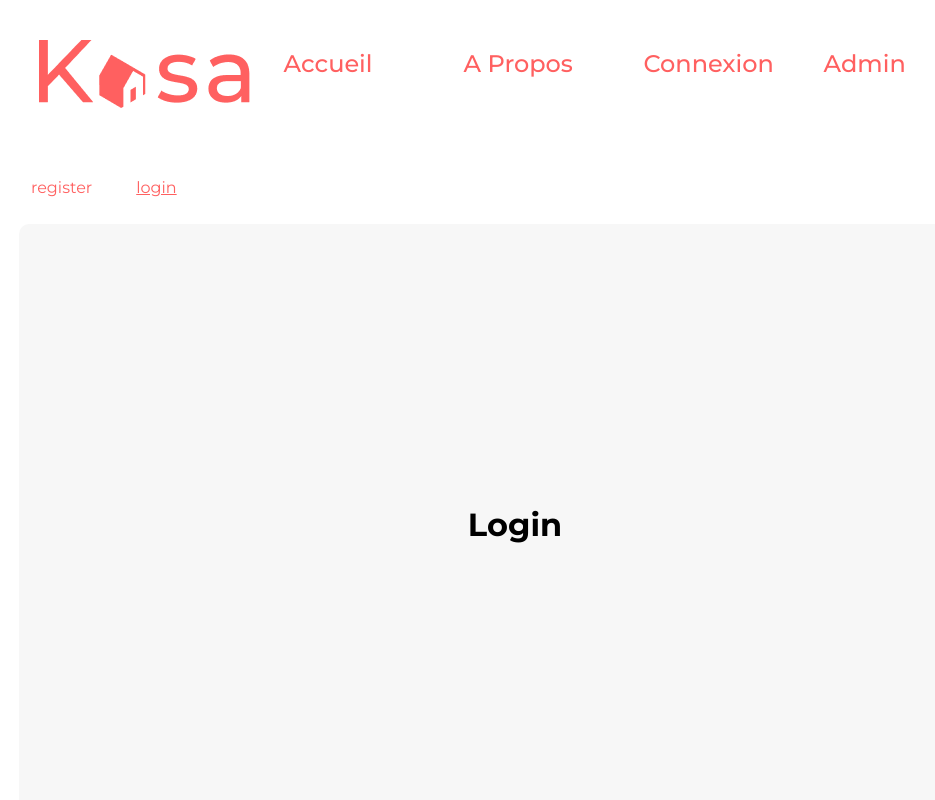
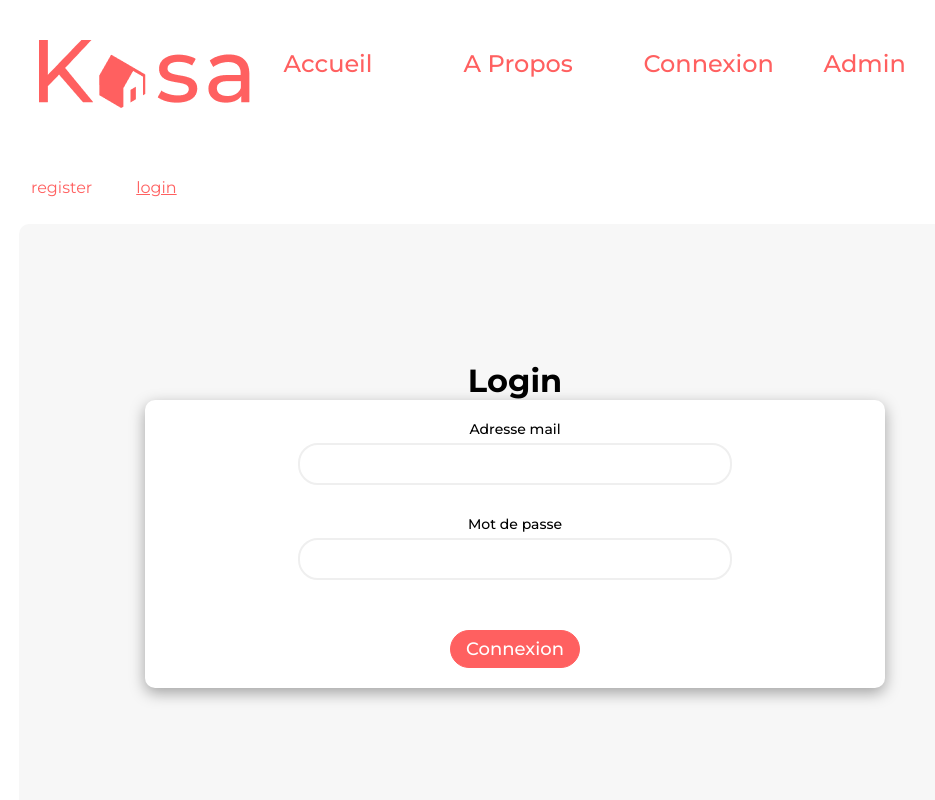
Before and after one commit to corentin-desilles/kasa-front, a React (Create React App) app: page /connexion/login in a window 1280 px wide. Shown: the top 800 px of the page, without its empty margins (125-1060 px from the left). Built offline with nearby package versions, Linux system fonts and the light colour scheme.

Commit message:
creation composant de login

```diff
--- a/src/pages/Connexion/pages/Login/Login.js
+++ b/src/pages/Connexion/pages/Login/Login.js
@@ -1,9 +1,73 @@
-// import style from './Login.module.scss';
+import style from './Login.module.scss';
+import * as yup from 'yup';
+import { useForm } from 'react-hook-form';
+import { yupResolver } from '@hookform/resolvers/yup';
 
 function Login() {
+  const defaultValues = {
+    email: '',
+    password: '',
+  };
+
+  const authSchema = yup.object({
+    email: yup.string().required('Un email doit être renseigné'),
+    password: yup
+      .string()
+      .required('Veuillez entrer un mot de passe')
+      .min(8, 'Le mot de passe doit contenir au moins 8 caractères')
+      .matches(/[0-9]/, 'Password requires a number')
+      .matches(/[a-z]/, 'Password requires a lowercase letter')
+      .matches(/[A-Z]/, 'Password requires an uppercase letter')
+      .matches(/[^\w]/, 'Password requires a symbol'),
+  });
+
+  const {
+    handleSubmit,
+    register,
+    formState: { errors, isSubmitting },
+    setError,
+    clearErrors,
+  } = useForm({
+    defaultValues,
+    resolver: yupResolver(authSchema),
+  });
+
+  const submit = handleSubmit(async credentials => {
+    console.log(credentials);
+    try {
+      clearErrors();
+      //
+    } catch (message) {
+      setError('generic', { type: 'generic', message });
+    }
+  });
+
   return (
     <>
       <h1>Login</h1>
+      <form
+        onSubmit={handleSubmit(submit)}
+        className={`${style.formContainer}`}
+      >
+        <div className={`${style.champContainer}`}>
+          <label>Adresse mail</label>
+          <input {...register('email')} type="email" />
+          {errors.email && <p>{errors.email.message} </p>}
+        </div>
+
+        <div className={`${style.champContainer}`}>
+          <label>Mot de passe</label>
+          <input {...register('password')} type="password" />
+          {errors.password && <p>{errors.password.message} </p>}
+        </div>
+
+        <button
+          disabled={isSubmitting}
+          className={`btn btn-primary ${style.submitBtn}`}
+        >
+          Connexion
+        </button>
+      </form>
     </>
   );
 }
--- a/src/pages/Connexion/pages/Login/Login.module.scss
+++ b/src/pages/Connexion/pages/Login/Login.module.scss
@@ -0,0 +1,33 @@
+.formContainer {
+  display: flex;
+  flex-direction: column;
+  align-items: center;
+  background: #fff;
+  border-radius: 10px;
+  width: 700px;
+  padding: 20px;
+  box-shadow: rgba(0, 0, 0, 0.35) 0px 5px 15px;
+
+  label {
+    margin-bottom: 5px;
+  }
+
+  p {
+    color: red;
+    font-size: 12px;
+  }
+  input {
+    width: 400px;
+  }
+}
+
+.champContainer {
+  display: flex;
+  flex-direction: column;
+  align-items: center;
+  margin-bottom: 30px;
+}
+
+.submitBtn {
+  margin-top: 20px;
+}
--- a/src/pages/Connexion/pages/Register/Register.js
+++ b/src/pages/Connexion/pages/Register/Register.js
@@ -3,8 +3,11 @@ import * as yup from 'yup';
 import { useForm } from 'react-hook-form';
 import { yupResolver } from '@hookform/resolvers/yup';
 import { createUser } from '../../../../apis/users';
+import { useNavigate } from 'react-router';
 
 function Register() {
+  const navigate = useNavigate();
+
   const defaultValues = {
     userName: '',
     email: '',
@@ -48,11 +51,11 @@ function Register() {
     resolver: yupResolver(authSchema),
   });
 
-  const submit = handleSubmit(async credentials => {
-    console.log(credentials);
+  const submit = handleSubmit(async user => {
     try {
       clearErrors();
-      const user = await createUser(credentials);
+      await createUser(user);
+      navigate('/connexion/login');
     } catch (message) {
       setError('generic', { type: 'generic', message });
     }
```
